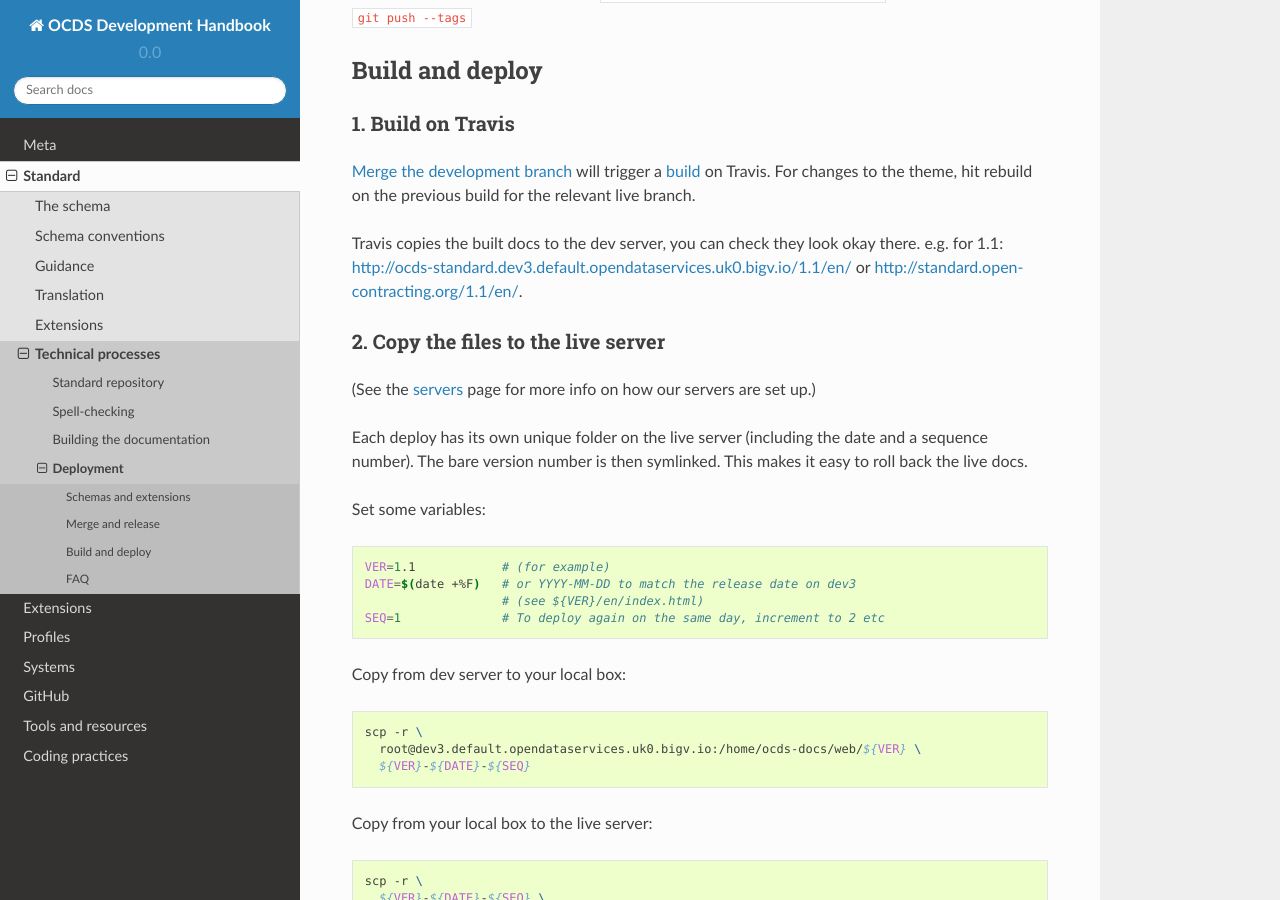
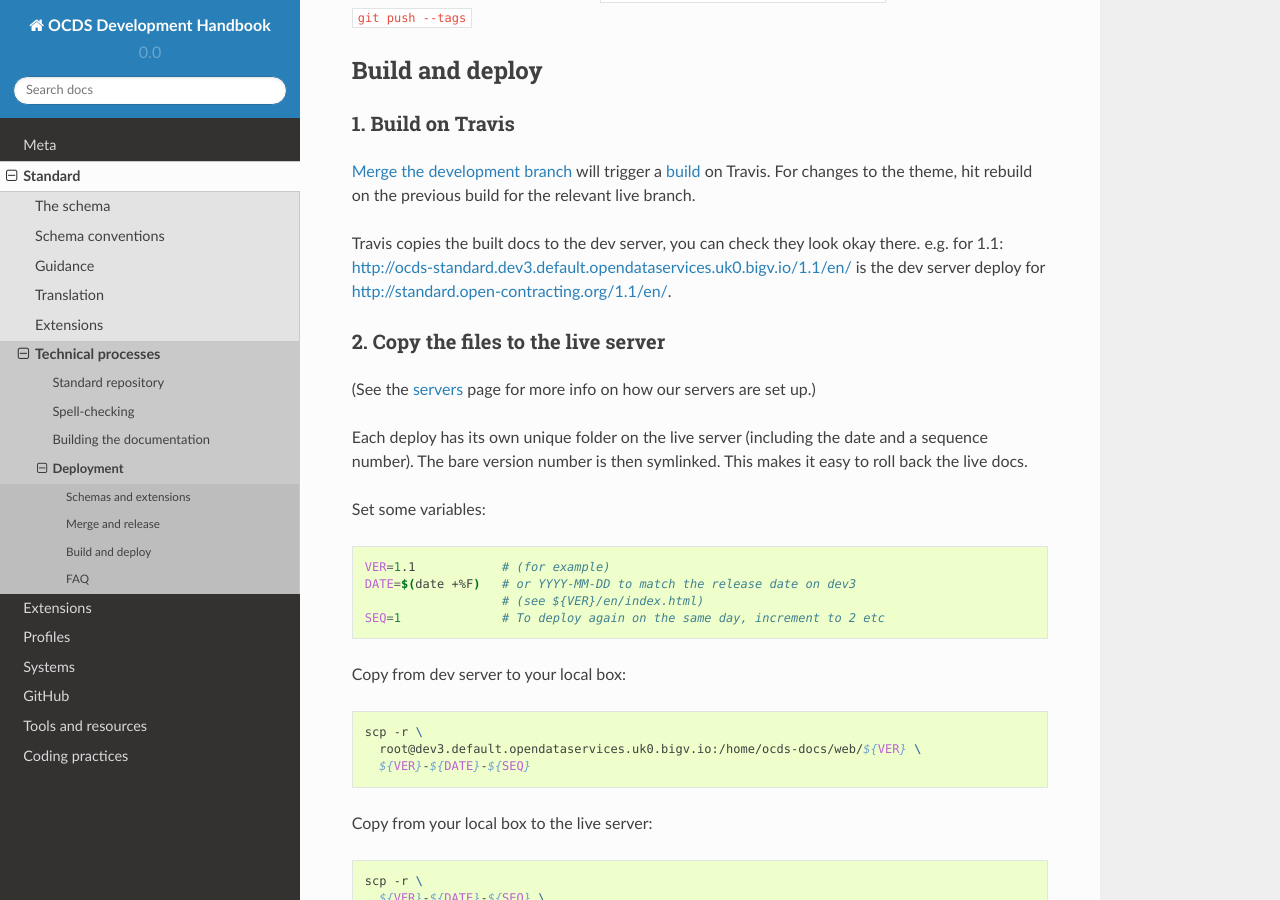
Before and after one commit to open-contracting/standard-development-handbook, a Sphinx documentation site: the page built from docs/standard/technical/deployment.md, in a window 1280 px wide and 900 px high, scrolled down 3991 px. Built offline with Sphinx 7.4.7 and the Read the Docs theme 2.0.0, drawn with Linux system fonts in a browser that asks for light colours.

Commit message:
Clarify wording about dev urls of live builds

```diff
--- a/docs/standard/technical/deployment.md
+++ b/docs/standard/technical/deployment.md
@@ -168,7 +168,7 @@ Create a tagged release named e.g. `git tag -a 1__1__0 -m '1.1.0 release.'` and
 [Merge the development branch](#merge-the-development-branch) will trigger a [build](../build) on Travis. For changes to the theme, hit rebuild on the previous build for the relevant live branch.
 
 Travis copies the built docs to the dev server, you can check they look okay there. e.g. for 1.1:
-<http://ocds-standard.dev3.default.opendataservices.uk0.bigv.io/1.1/en/> or <http://standard.open-contracting.org/1.1/en/>.
+<http://ocds-standard.dev3.default.opendataservices.uk0.bigv.io/1.1/en/> is the dev server deploy for <http://standard.open-contracting.org/1.1/en/>.
 
 ### 2. Copy the files to the live server
 
```
